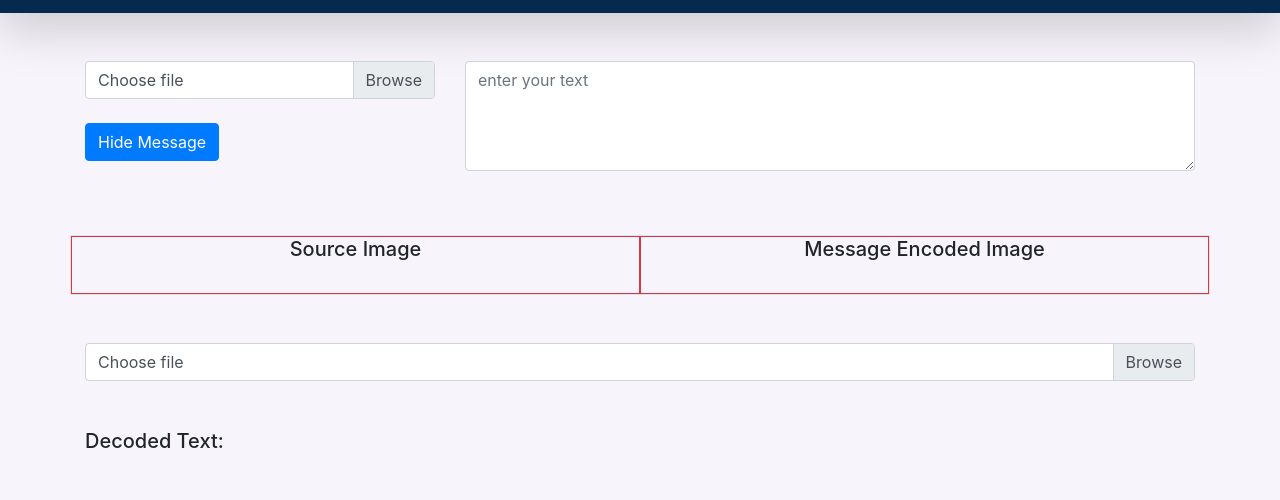
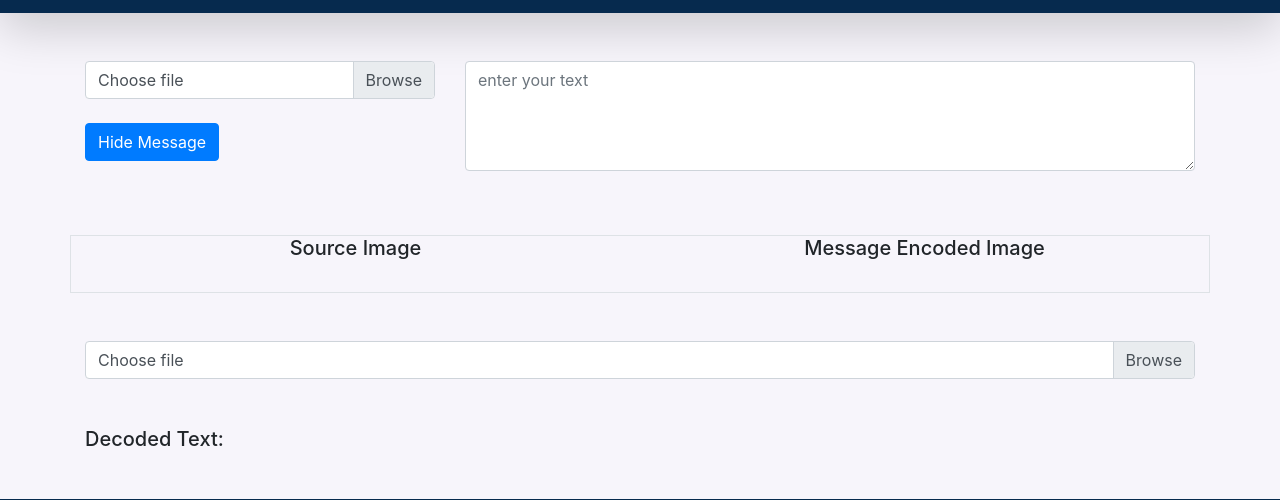
Before and after one commit to abdulbasit-dev/Image-Filter-Web-App, a plain HTML site: page steganography.html in a window 1280 px wide. Shown: the part 89-589 px from the top of the page. Drawn offline with nearby package versions, Linux system fonts and the light colour scheme.

Commit message:
finissssssh the project

```diff
--- a/steganography.html
+++ b/steganography.html
@@ -63,11 +63,11 @@
             <!-- image show  -->
             <section>
                 <div class="row justify-content-center text-center border mb-4">
-                    <div class="col-md-6 border border-danger">
+                    <div class="col-md-6">
                         <h5>Source Image</h5>
                         <img id="image1" class="img-fluid">
                     </div>
-                    <div class="col-md-6 border border-danger">
+                    <div class="col-md-6">
                         <h5>Message Encoded Image</h5>
                         <img id="image2" class="img-fluid">
                     </div>
```
